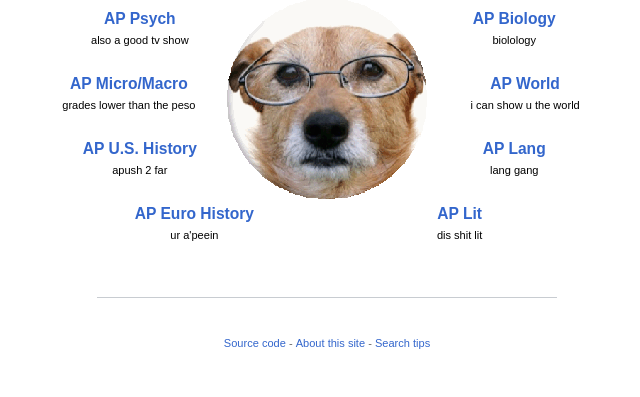
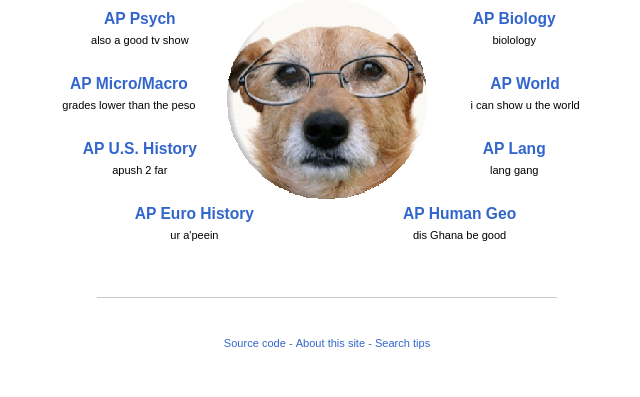
Before and after one commit to davidhaas6/apvocab, a Flask app: page / in a window 1280 px wide. Shown: the part 169-566 px from the top of the page, without its empty margins (313-953 px from the left). Run offline with Flask 2, Linux system fonts and the light colour scheme; parts of the project's set-up code (start-up, migrations or seed data) failed here and were passed over.

Commit message:
replaced AP Lit with AP Human Geo

```diff
--- a/database aggregator/quizlet_aggregator.py
+++ b/database aggregator/quizlet_aggregator.py
@@ -35,7 +35,7 @@ def fill_vocab(search_terms, max_terms):
         num_pages = search_sets(term)['total_pages'] - 1
         for page in range(1, num_pages):
             if page % 2 == 0:
-                print str(math.floor(len(definitions) * 100 / float(max_terms))) + '% Complete'
+                print str(int(math.floor(len(definitions) * 100 / float(max_terms)))) + '% Complete'
             page_sets = search_page(term, page)
             for quiz_set in page_sets['sets']:
                 try:
@@ -49,11 +49,11 @@ def fill_vocab(search_terms, max_terms):
 if __name__ == "__main__":
     main()
     max_num_terms = 25000
-    terms = ['AP Gov']
+    terms = ['AP Human Geography']
     vocab = fill_vocab(terms, max_num_terms)
     print len(vocab)
 
-    with open('../static/defs/gov_defs.pickle', 'wb') as handle:
+    with open('../static/defs/humangeo_defs.pickle', 'wb') as handle:
         pickle.dump(vocab, handle)
 
 
--- a/templates/base.html
+++ b/templates/base.html
@@ -31,7 +31,7 @@
 
 </head>
 <body id="apvocab-com">
-<h1 class="central-textlogo" style="font-variant: small-caps" alt="VocabpediA" title="Vocabpedia">
+<h1 class="central-textlogo" style="font-variant: small-caps" title="Vocabpedia">
     <a href="/">
         <img src="/static/imgs/vocabpedia_wordmark.png" width="174" height="25"
              alt="VocabpediA"
@@ -112,10 +112,10 @@
     </div>
 
     <div class="central-featured-lang lang10">
-        <a href="lit" title="AP English Literature and Composition vocab search"
+        <a href="humangeo" title="AP Human Geography vocab search"
            class="link-box">
-            <strong>{%- if current.lit %}<u>{%- endif %}AP Lit{%- if current.lit %}</u>{%- endif %}</strong>
-            <small>dis shit lit</small>
+            <strong>{%- if current.humangeo %}<u>{%- endif %}AP Human Geo{%- if current.humangeo %}</u>{%- endif %}</strong>
+            <small>dis Ghana be good</small>
         </a>
     </div>
 </div>
--- a/views.py
+++ b/views.py
@@ -11,7 +11,7 @@ world = TopicSearch('world', 'AP World History')
 ushistory = TopicSearch('ushistory', 'AP US History')
 lang = TopicSearch('lang', 'AP English Language')
 euro = TopicSearch('euro', 'AP European History')
-lit = TopicSearch('lit', 'AP English Literature')
+humangeo = TopicSearch('humangeo', 'AP Human Geography')
 
 
 @app.route('/')
@@ -75,6 +75,6 @@ def euro_page():
     return euro.search()
 
 
-@app.route('/lit', methods=['GET', 'POST'])
-def lit_page():
-    return lit.search()
+@app.route('/humangeo', methods=['GET', 'POST'])
+def humangeo_page():
+    return humangeo.search()
```
